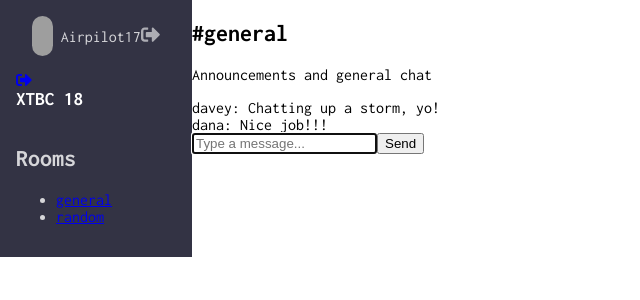
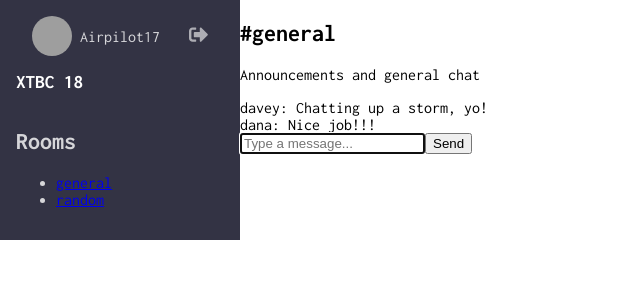
Before and after one commit to Awnead/Slap, a React (Create React App) app: page / in a window 1280 px wide. Shown: the top 300 px of the page, without its empty margins (0-640 px from the left). Built offline with nearby package versions, Linux system fonts and the light colour scheme; grey boxes are pictures that could not be loaded.

Commit message:
Fixed spacing for the Avatar and SignOutButton.

```diff
--- a/src/Sidebar.js
+++ b/src/Sidebar.js
@@ -11,9 +11,6 @@ const Sidebar= (props) => {
                     <div className="user">
                         <UserInfo user={props.user}/>
                     </div>
-                    <a href="#">
-                    <i className="fas fa-sign-out-alt"></i>
-                    </a>
                 </div>
                 <h1 style={styles.h1}>XTBC 18</h1>
                 <nav className="RoomList" style={styles.Children}>
@@ -34,7 +31,7 @@ const styles = {
     Sidebar: {
         backgroundColor: '#333344',
         color: 'rgba(255, 255, 255, 0.8)',
-        width: '12rem',
+        width: '15rem',
         padding: '1rem 0',
         display: 'flex',
         flexDirection: 'column',
```
